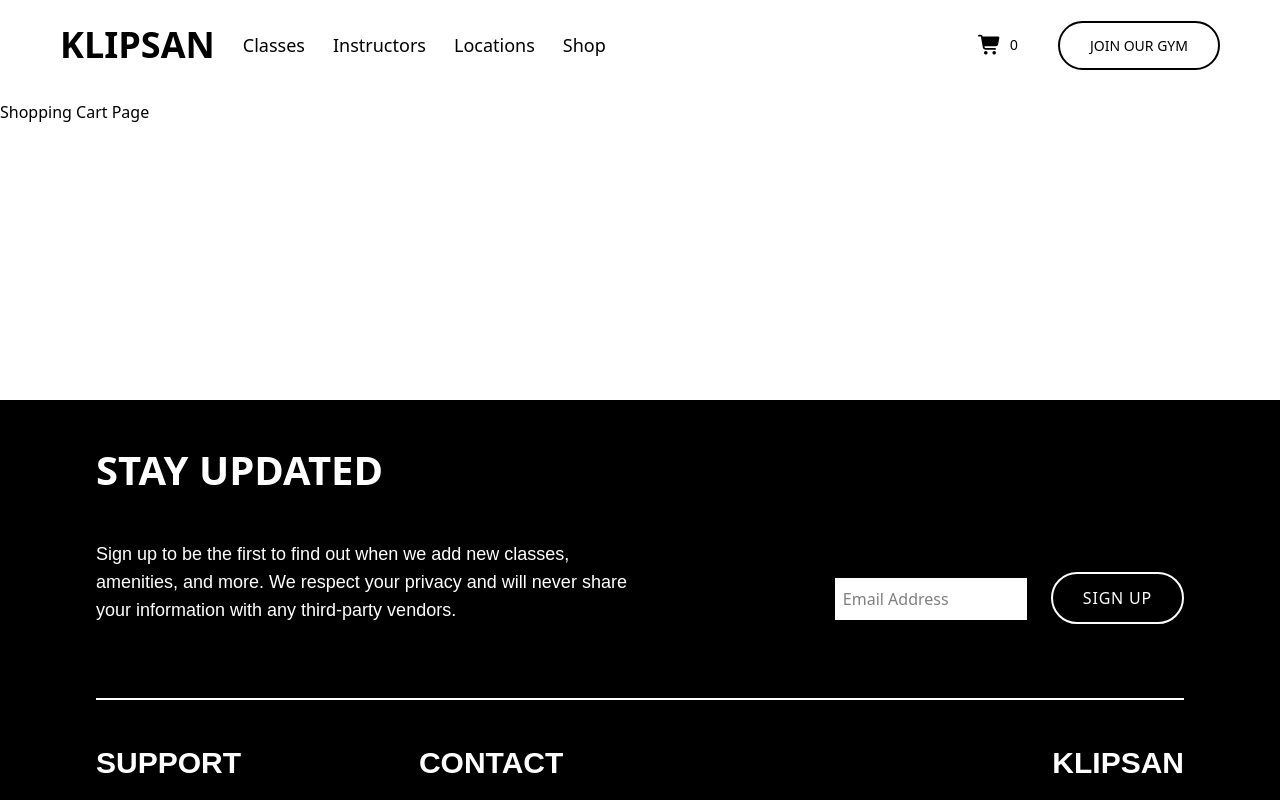
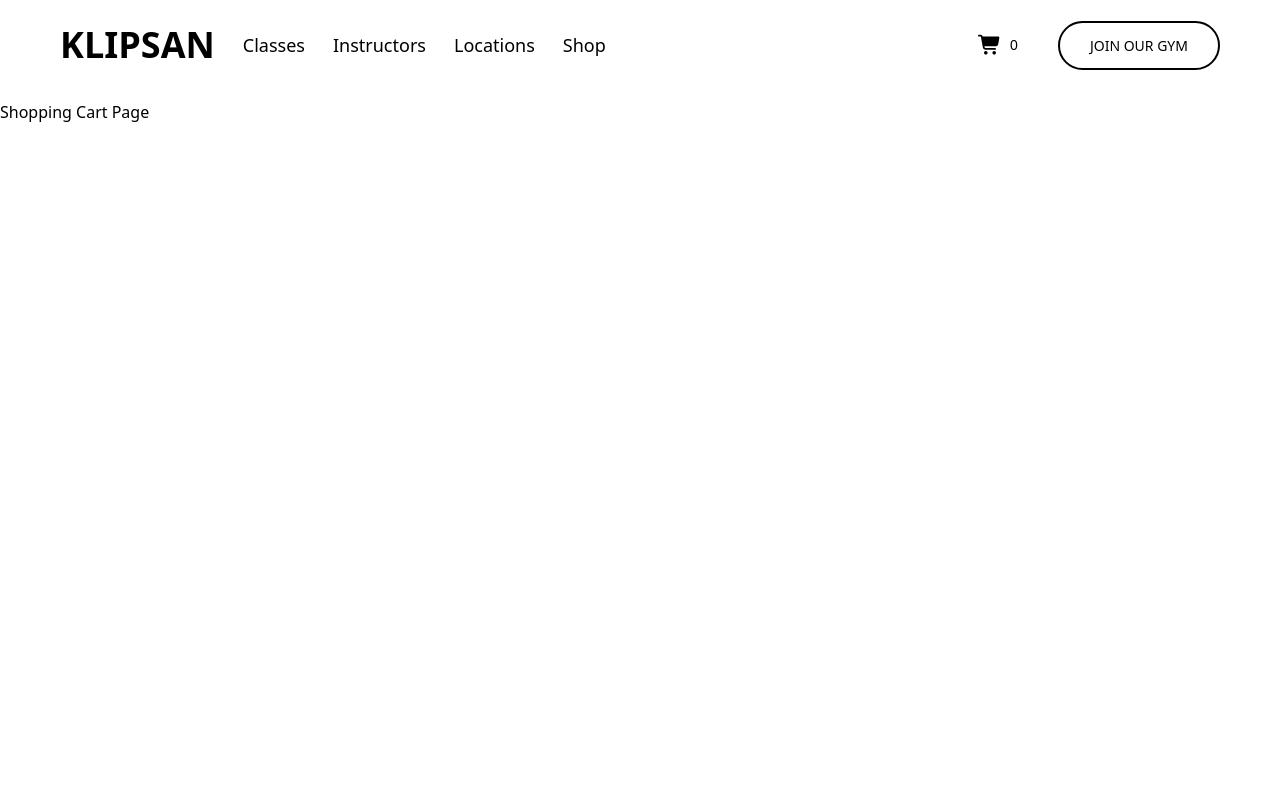
Before and after one commit to mti-Mansouri/klipsan-demo-mehdi-mansouri, a Next.js app: page /shopping-cart in a window 1280 px wide. Shown: the top 800 px of the page. Built offline with nearby package versions, Linux system fonts and the light colour scheme.

Commit message:
fix nav bug

```diff
--- a/src/app/shopping-cart/page.tsx
+++ b/src/app/shopping-cart/page.tsx
@@ -4,7 +4,7 @@ export default function ShoppingCartPage() {
 
 
 
-    return <main className="min-h-[50vh] bg-white pt-[100px]">
+    return <main className="min-h-screen w-screen bg-white pt-[100px]">
         Shopping Cart Page
     </main>
 }
--- a/src/components/navBar.tsx
+++ b/src/components/navBar.tsx
@@ -39,16 +39,20 @@ const navTheme: Record<Path, ColorTheme> = {
 export default function NavBar() {
   const {totalItem} = useCart();
   const currentPAth = usePathname();
-  let theme = (navTheme[currentPAth as Path] ?? "dark") as ColorTheme;
-  if (currentPAth.concat("/shop/p")){
-    // console.log("it works")
-    theme = "light" as ColorTheme;
-  }
+
+
 
   const colorTheme: Record<ColorTheme, string> = {
     dark: "text-white bg-black",
     light: "text-black bg-white",
   };
+  let theme = (navTheme[currentPAth as Path] ?? "dark") as ColorTheme;
+
+   if (currentPAth.startsWith("/shop/p")){
+    // console.log("it works")
+    theme = "light" as ColorTheme;
+  }
+
   const [scrolled, setScrolled] = useState(false);
   useEffect(() => {
     const onScroll = () => {
```
